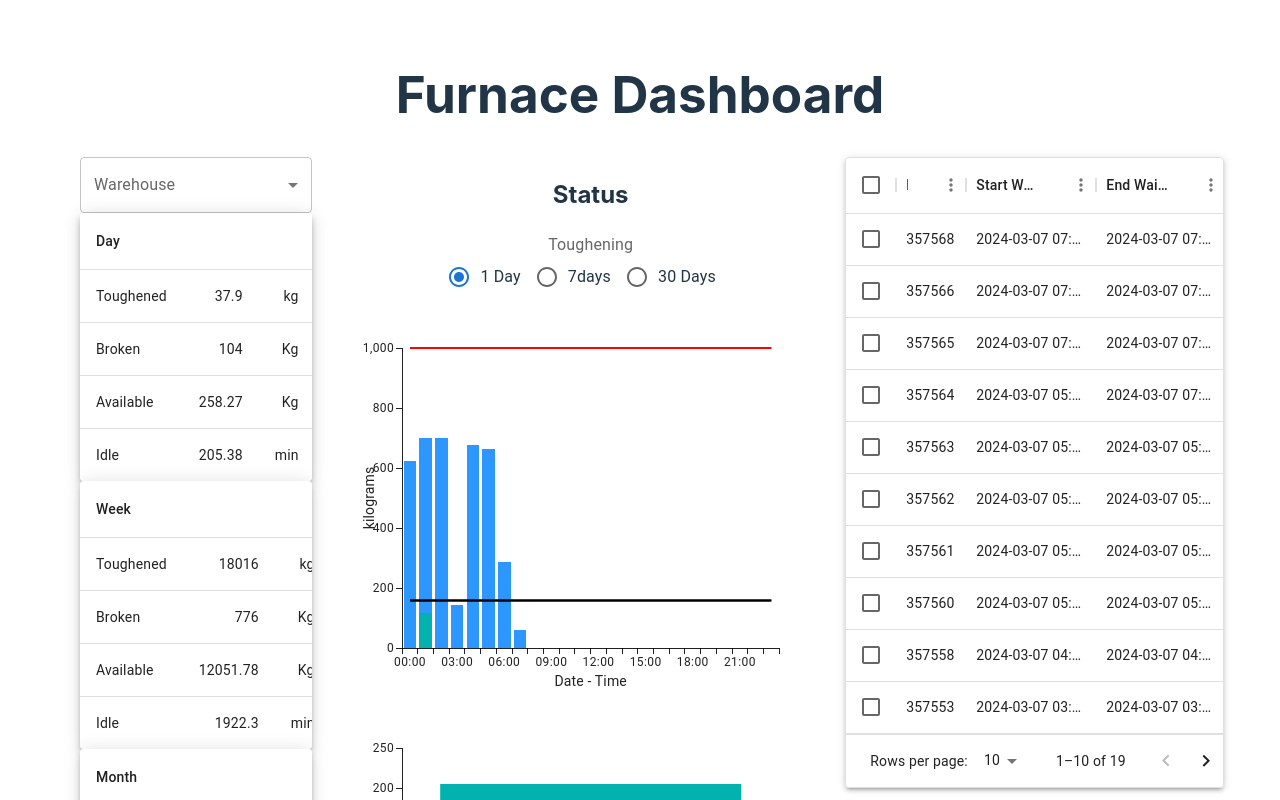
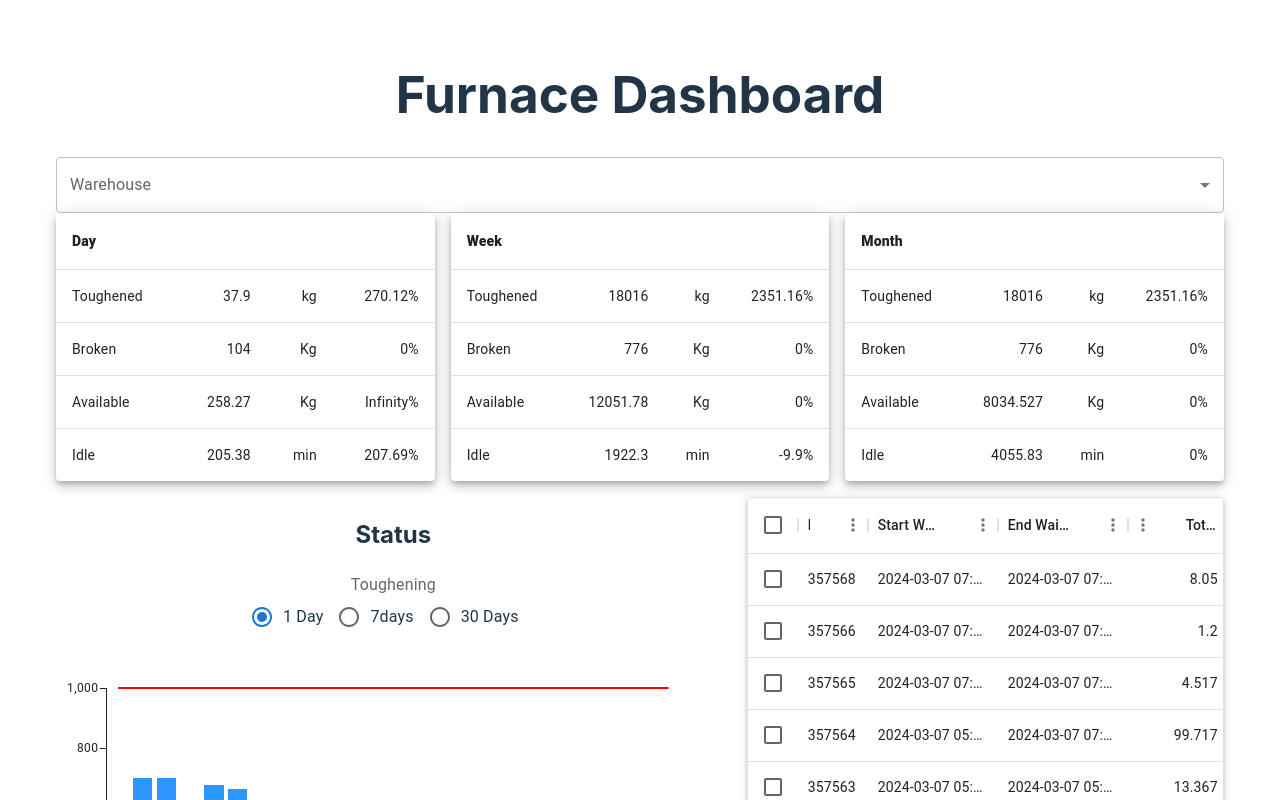
Before and after one commit to ChamuMutezva/national-glass-co, a React (Vite) app: page / in a window 1280 px wide. Shown: the top 800 px of the page. Built offline with nearby package versions, Linux system fonts and the light colour scheme.

Commit message:
my version desktop presentation

```diff
--- a/src/App.jsx
+++ b/src/App.jsx
@@ -14,14 +14,14 @@ function App() {
             </header>
             <main>
                 <Grid container spacing={2}>
-                    <Grid item xs={12} md={3}>
+                    <Grid item xs={12}>
                         <ProgressDetails />
                     </Grid>
-                    <Grid item xs={12} md={5}>
+                    <Grid item xs={12} md={7}>
                         <StatusChart />
                         <WaitTimeChart  />
                     </Grid>
-                    <Grid item xs={12} md={4} >
+                    <Grid item xs={12} md={5} >
                         <BatchTable />
                     </Grid>
                 </Grid>
--- a/src/components/ProgressDetails.jsx
+++ b/src/components/ProgressDetails.jsx
@@ -1,4 +1,4 @@
-import { Container ,Grid} from "@mui/material";
+import { Container, Grid } from "@mui/material";
 import { useState } from "react";
 import FormControl from "@mui/material/FormControl";
 import InputLabel from "@mui/material/InputLabel";
@@ -14,7 +14,14 @@ function ProgressDetails() {
         setLocation(evt.target.value);
     };
     return (
-        <Container component={Grid}  gap={4}>
+        <Container
+            component={Grid}
+            gap={4}
+            style={{
+                maxWidth: "100%", // Override the default max-width
+                padding: 0, // Remove default padding if needed
+            }}
+        >
             <FormControl fullWidth component={Grid} item>
                 <InputLabel id="location-label">Warehouse</InputLabel>
                 <Select
@@ -30,9 +37,11 @@ function ProgressDetails() {
                     <MenuItem value={"cape-town"}>CT</MenuItem>
                 </Select>
             </FormControl>
-            <OneDay />
-            <SevenDays />
-            <Month />
+            <Grid container spacing={2}>
+                <OneDay />
+                <SevenDays />
+                <Month />
+            </Grid>
         </Container>
     );
 }
--- a/src/components/period/Month.jsx
+++ b/src/components/period/Month.jsx
@@ -5,6 +5,7 @@ import TableContainer from "@mui/material/TableContainer";
 import TableHead from "@mui/material/TableHead";
 import TableRow from "@mui/material/TableRow";
 import Paper from "@mui/material/Paper";
+import { Grid } from "@mui/material";
 
 function createData(name, quantity, measure, percentage) {
     return { name, quantity, measure, percentage };
@@ -19,11 +20,19 @@ const rows = [
 
 export default function Month() {
     return (
+        <Grid item md={4} width={"100%"}>
             <TableContainer component={Paper} elevation={6}>
                 <Table sx={{ minWidth: 250 }} aria-label="simple table">
                     <TableHead>
                         <TableRow>
-                        <TableCell align="left">Month</TableCell>
+                            <TableCell
+                                align="left"
+                                sx={{
+                                    fontWeight: 800,
+                                }}
+                            >
+                                Month
+                            </TableCell>
                             <TableCell />
                             <TableCell />
                             <TableCell />
@@ -42,8 +51,12 @@ export default function Month() {
                                 <TableCell component="th" scope="row">
                                     {row.name}
                                 </TableCell>
-                            <TableCell align="right">{row.quantity}</TableCell>
-                            <TableCell align="right">{row.measure}</TableCell>
+                                <TableCell align="right">
+                                    {row.quantity}
+                                </TableCell>
+                                <TableCell align="right">
+                                    {row.measure}
+                                </TableCell>
                                 <TableCell align="right">
                                     {row.percentage}%
                                 </TableCell>
@@ -52,5 +65,6 @@ export default function Month() {
                     </TableBody>
                 </Table>
             </TableContainer>
+        </Grid>
     );
 }
--- a/src/components/period/OneDay.jsx
+++ b/src/components/period/OneDay.jsx
@@ -5,6 +5,7 @@ import TableContainer from "@mui/material/TableContainer";
 import TableHead from "@mui/material/TableHead";
 import TableRow from "@mui/material/TableRow";
 import Paper from "@mui/material/Paper";
+import { Grid } from "@mui/material";
 
 function createData(name, quantity, measure, percentage) {
     return { name, quantity, measure, percentage };
@@ -19,11 +20,19 @@ const rows = [
 
 export default function OneDay() {
     return (
+        <Grid item md={4} width={"100%"}>
             <TableContainer component={Paper} elevation={6}>
                 <Table sx={{ minWidth: 250 }} aria-label="simple table">
                     <TableHead>
                         <TableRow>
-                        <TableCell align="left">Day</TableCell>
+                            <TableCell
+                                align="left"
+                                sx={{
+                                    fontWeight: 800,
+                                }}
+                            >
+                                Day
+                            </TableCell>
                             <TableCell />
                             <TableCell />
                             <TableCell />
@@ -42,8 +51,12 @@ export default function OneDay() {
                                 <TableCell component="th" scope="row">
                                     {row.name}
                                 </TableCell>
-                            <TableCell align="right">{row.quantity}</TableCell>
-                            <TableCell align="right">{row.measure}</TableCell>
+                                <TableCell align="right">
+                                    {row.quantity}
+                                </TableCell>
+                                <TableCell align="right">
+                                    {row.measure}
+                                </TableCell>
                                 <TableCell align="right">
                                     {row.percentage}%
                                 </TableCell>
@@ -52,5 +65,6 @@ export default function OneDay() {
                     </TableBody>
                 </Table>
             </TableContainer>
+        </Grid>
     );
 }
--- a/src/components/period/SevenDays.jsx
+++ b/src/components/period/SevenDays.jsx
@@ -5,6 +5,7 @@ import TableContainer from "@mui/material/TableContainer";
 import TableHead from "@mui/material/TableHead";
 import TableRow from "@mui/material/TableRow";
 import Paper from "@mui/material/Paper";
+import { Grid } from "@mui/material";
 
 function createData(name, quantity, measure, percentage) {
     return { name, quantity, measure, percentage };
@@ -19,11 +20,19 @@ const rows = [
 
 export default function SevenDays() {
     return (
+        <Grid item md={4} width={"100%"}>
             <TableContainer component={Paper} elevation={6}>
                 <Table sx={{ minWidth: 250 }} aria-label="simple table">
                     <TableHead>
                         <TableRow>
-                        <TableCell align="left">Week</TableCell>
+                            <TableCell
+                                align="left"
+                                sx={{
+                                    fontWeight: 800,
+                                }}
+                            >
+                                Week
+                            </TableCell>
                             <TableCell />
                             <TableCell />
                             <TableCell />
@@ -43,8 +52,12 @@ export default function SevenDays() {
                                     {row.name}
                                 </TableCell>
 
-                            <TableCell align="right">{row.quantity}</TableCell>
-                            <TableCell align="right">{row.measure}</TableCell>
+                                <TableCell align="right">
+                                    {row.quantity}
+                                </TableCell>
+                                <TableCell align="right">
+                                    {row.measure}
+                                </TableCell>
                                 <TableCell align="right">
                                     {row.percentage}%
                                 </TableCell>
@@ -53,5 +66,6 @@ export default function SevenDays() {
                     </TableBody>
                 </Table>
             </TableContainer>
+        </Grid>
     );
 }
```
Lines whose indentation alone changed are shown as unchanged.
